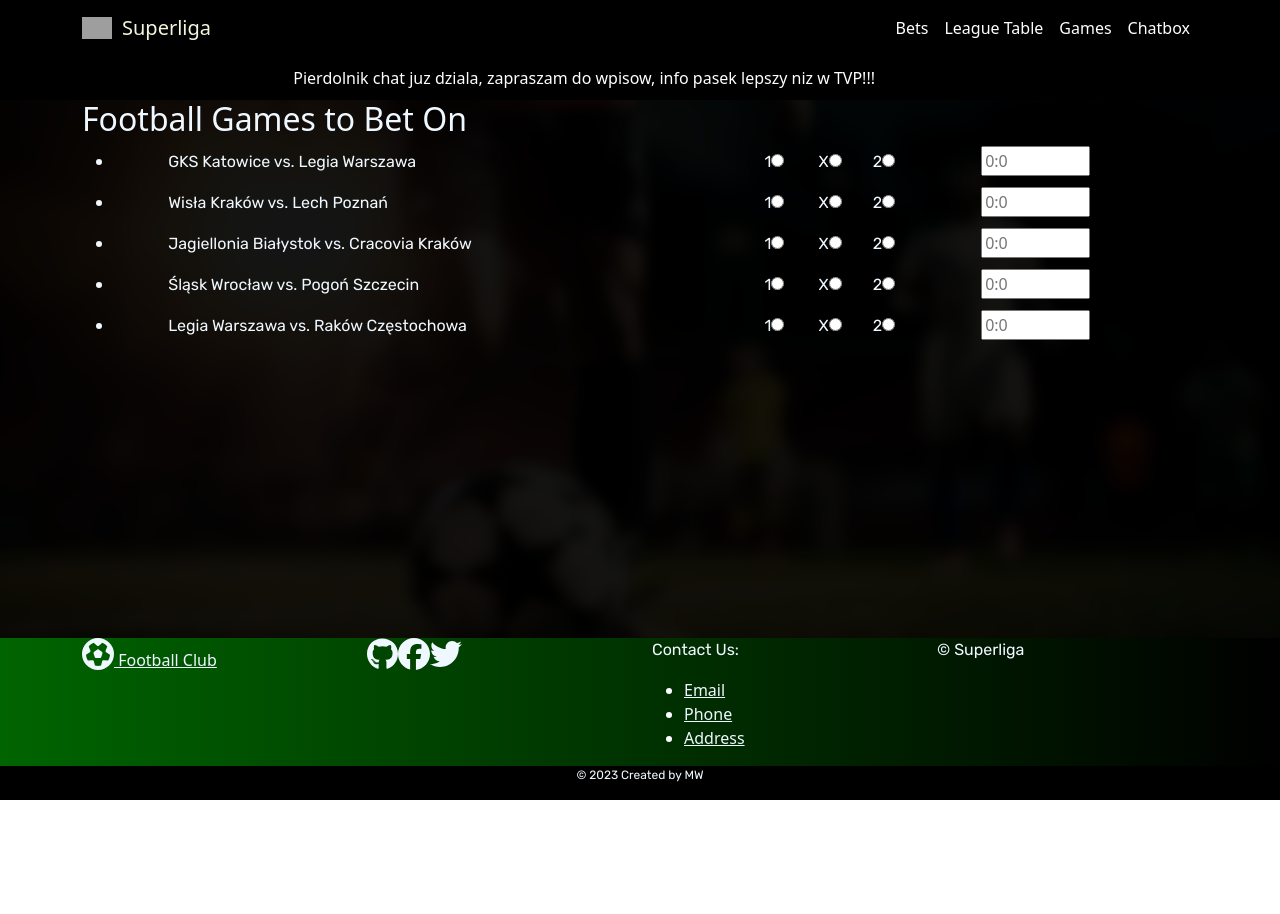
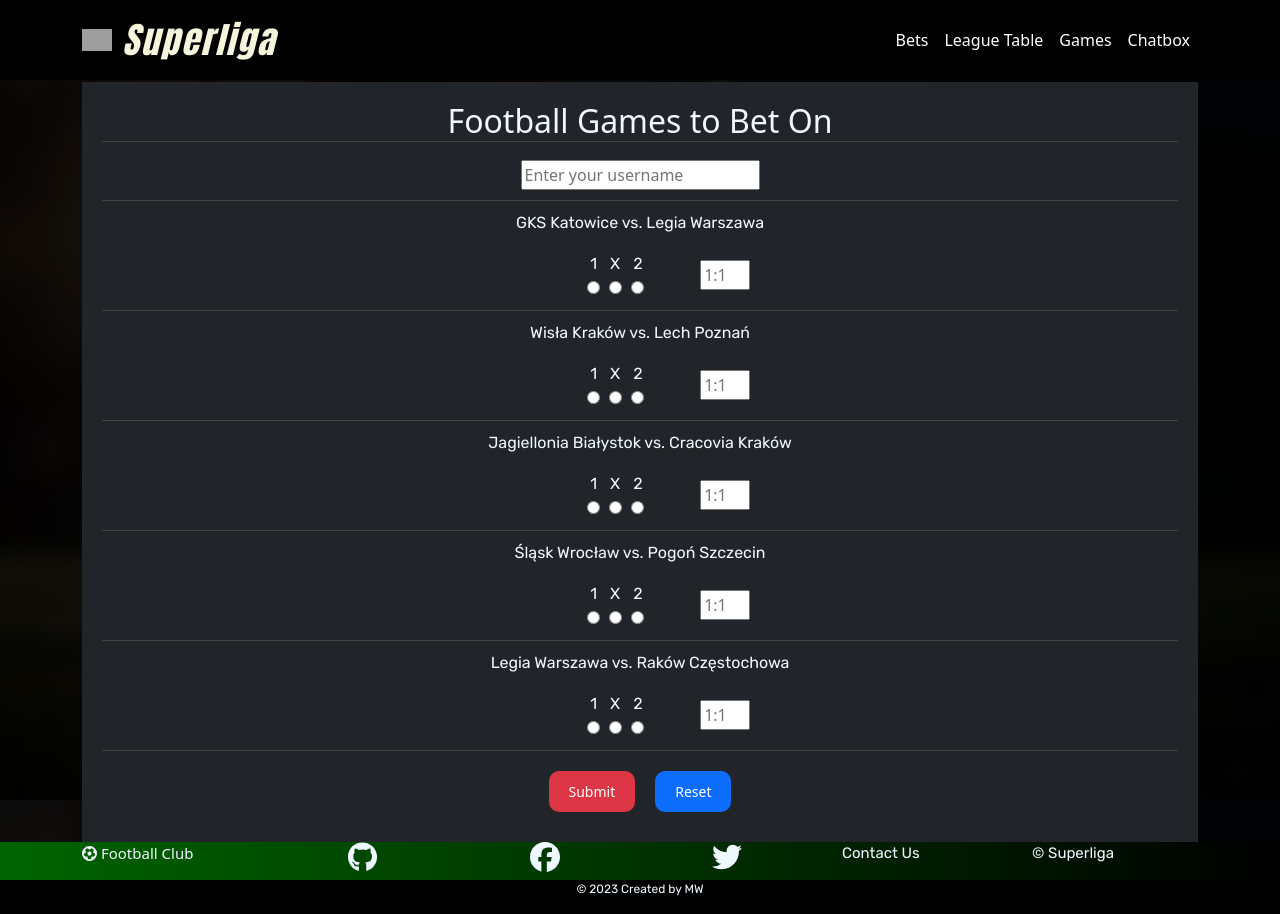
Before and after one commit to MariuszWiacek/ekstraklasa25, a React (Create React App) app: page /bets in a window 1280 px wide. Before the commit the page ends 800 px from the top, so only its background shows below. Built offline with nearby package versions, Linux system fonts and the light colour scheme; grey boxes are pictures that could not be loaded.

Commit message:
bet subpage

```diff
--- a/src/App.js
+++ b/src/App.js
@@ -17,7 +17,7 @@ function App() {
       <div style={{ display: 'flex', flexDirection: 'column', minHeight: '100vh' }}>
         <Navbar />
         <InfoBar />
-        <div className="container" style={{ flex: 1, display: 'flex', flexDirection: 'column' }}>
+        <div className="container" style={{ flex: 1, display: 'flex', flexDirection: 'column', marginTop:"3%" }}>
           {isHomePage && <Home />}
           <Routes>
             <Route path="/table" element={<Table />} />
--- a/src/compartments/bets.js
+++ b/src/compartments/bets.js
@@ -1,4 +1,4 @@
-import React, { useState } from 'react';
+import React, { useState, useEffect } from 'react';
 
 const initialGames = [
   {
@@ -36,86 +36,192 @@ const initialGames = [
     score: '',
     bet: '',
   },
+  // Add more games here
 ];
 
 const Bets = () => {
   const [games, setGames] = useState(initialGames);
+  const [username, setUsername] = useState('');
+  const [submittedData, setSubmittedData] = useState([]);
+  const [isDataSubmitted, setIsDataSubmitted] = useState(false);
+
+  useEffect(() => {
+    // Load the username from local storage if available
+    const savedUsername = localStorage.getItem('username');
+    if (savedUsername) {
+      setUsername(savedUsername);
+    }
+
+    // Load submitted data from local storage
+    const savedData = localStorage.getItem('submittedData');
+    if (savedData) {
+      setSubmittedData(JSON.parse(savedData));
+      setIsDataSubmitted(true); // Set the flag to true
+    }
+  }, []);
+
+  const handleGameChange = (gameId, selectedBet) => {
+    const updatedGames = games.map((game) =>
+      game.id === gameId ? { ...game, bet: selectedBet } : game
+    );
+    setGames(updatedGames);
+  };
+
+  const handleScoreChange = (gameId, score) => {
+    // Ensure that the score follows the format "1:1"
+    // Allow only two numbers and automatically insert a colon
+    score = score.replace(/[^0-9]/g, ''); // Remove any non-numeric characters
+    if (score.length > 1) {
+      // If the input contains two numbers, insert a colon
+      score = score[0] + ':' + score[1];
+    }
+    const updatedGames = games.map((game) =>
+      game.id === gameId ? { ...game, score: score } : game
+    );
+    setGames(updatedGames);
+  };
+
+  const handleSubmit = () => {
+    // Check if data has already been submitted
+    if (isDataSubmitted) {
+      alert('You have already submitted your bets!');
+      return;
+    }
+
+    // Save the username to local storage
+    localStorage.setItem('username', username);
+
+    // Save the submitted data to local storage
+    const newData = games
+      .filter((game) => game.bet && game.score)
+      .map((game) => `${game.home} - ${game.away}, Bet: ${game.bet}, Score: ${game.score}`);
+
+    const updatedData = [...newData, ...submittedData];
+    localStorage.setItem('submittedData', JSON.stringify(updatedData));
+
+    // Set the submitted data and show it
+    setSubmittedData(updatedData);
+    setIsDataSubmitted(true);
+
+    // Send the data to Firebase here
+    // Example: Use Firebase Realtime Database or Firestore
+  };
+
+  const handleReset = () => {
+    // Clear local storage and reset the state
+    localStorage.removeItem('username');
+    localStorage.removeItem('submittedData');
+    setUsername('');
+    setSubmittedData([]);
+    setIsDataSubmitted(false);
+  };
 
   return (
-    <div>
-      <h2 style={{ color: 'aliceblue' }}>Football Games to Bet On</h2>
-      <ul>
-        {games.map((game) => (
-          <li key={game.id} style={{ color: 'aliceblue', width: '100%', marginBottom: '1%' }}>
-            <span style={{ display: 'inline-block', width: '55%', marginLeft:"5%" }}>
+    <div style={{ backgroundColor: '#212529', color: 'aliceblue', padding: '20px' }}>
+      <h2 style={{ textAlign: 'center', borderBottom: '1px solid #444' }}>Football Games to Bet On</h2>
+      <div style={{ textAlign: 'center', marginBottom: '10px', borderBottom: '1px solid #444' }}>
+        <input style={{ margin: '10px' }}
+          type="text"
+          placeholder="Enter your username"
+          value={username}
+          onChange={(e) => setUsername(e.target.value)}
+        />
+      </div>
+      {games.map((game, index) => (
+        <div key={game.id} style={{ textAlign: 'center', marginBottom: '10px', borderBottom: '1px solid #444', paddingBottom: '10px' }}>
+          <p>
              {game.home} vs. {game.away}
-            </span>
-            <div style={{ display: 'inline-block', width: '5%' }}>
+          </p>
+          <div style={{ display: 'flex', justifyContent:"center", alignItems: 'center', marginLeft: '5%' }}>
            <label>
-                <span style={{ color: 'aliceblue' }}>1</span>
+              <span style={{   color: 'aliceblue' , marginLeft: '0.5%' }}>1</span>
               <input
                 type="radio"
                 name={`bet-${game.id}`}
                 value="1"
                 checked={game.bet === '1'}
-                  onChange={(e) => {
-                    const updatedGames = games.map((g) =>
-                      g.id === game.id ? { ...g, bet: e.target.value } : g
-                    );
-                    setGames(updatedGames);
-                  }}
+                onChange={() => handleGameChange(game.id, '1')}
               />
             </label>
-            </div>
-            <div style={{ display: 'inline-block', width: '5%' }}>
             <label>
-                <span style={{ color: 'aliceblue' }}>X</span>
+              <span style={{ color: 'aliceblue',marginLeft: '1%' }}>X</span>
               <input
                 type="radio"
                 name={`bet-${game.id}`}
                 value="X"
                 checked={game.bet === 'X'}
-                  onChange={(e) => {
-                    const updatedGames = games.map((g) =>
-                      g.id === game.id ? { ...g, bet: e.target.value } : g
-                    );
-                    setGames(updatedGames);
-                  }}
+                onChange={() => handleGameChange(game.id, 'X')}
               />
             </label>
-            </div>
-            <div style={{ display: 'inline-block', width: '5%' }}>
             <label>
-                <span style={{ color: 'aliceblue' }}>2</span>
+              <span style={{ color: 'aliceblue',  marginLeft: '1%' }}>2</span>
               <input
                 type="radio"
                 name={`bet-${game.id}`}
                 value="2"
                 checked={game.bet === '2'}
-                  onChange={(e) => {
-                    const updatedGames = games.map((g) =>
-                      g.id === game.id ? { ...g, bet: e.target.value } : g
-                    );
-                    setGames(updatedGames);
-                  }}
+                onChange={() => handleGameChange(game.id, '2')}
               />
             </label>
+            <input
+
+              type="text"
+              placeholder="1:1"
+              value={game.score}
+              style={{ width: '50px', fontSize: '16px', marginLeft: '5%' }}
+              onChange={(e) => handleScoreChange(game.id, e.target.value)}
+            /></div>
+
         </div>
-            <input
-              type="text"
-              placeholder="0:0"
-              value={game.score}
-              style={{ width: '10%', fontSize:"16px",marginLeft:"5%" }}
-              onChange={(e) => {
-                const updatedGames = games.map((g) =>
-                  g.id === game.id ? { ...g, score: e.target.value } : g
-                );
-                setGames(updatedGames);
+      ))}
+
+
+<div style={{ textAlign: 'center' }}>
+        <button
+          style={{
+            backgroundColor: '#DC3545',
+            color: 'white',
+            padding: '10px 20px',
+            border: 'none',
+            borderRadius: '10px',
+            cursor: 'pointer',
+            display: 'inline-block',
+            margin: '10px',
+            fontSize: '14px',
           }}
-            />
-          </li>
+          onClick={handleSubmit}
+        >
+          Submit
+        </button>
+
+        <button
+          style={{
+            backgroundColor: '#0D6EFD',
+            color: 'white',
+            padding: '10px 20px',
+            border: 'none',
+            borderRadius: '10px',
+            cursor: 'pointer',
+            display: 'inline-block',
+            margin: '10px',
+            fontSize: '14px',
+          }}
+          onClick={handleReset}
+        >
+          Reset
+        </button>
+      </div>
+      {/* Display submitted data */}
+      {isDataSubmitted && (
+        <div style={{textAlign:"center"}}>
+          <h3 style={{ color: 'red' }}>{username}'s submitted bets: </h3>
+
+      {submittedData.map((data, index) => (
+        <div key={index}>{data}</div>
       ))}
-      </ul>
+
+        </div>
+      )}
     </div>
   );
 };
--- a/src/compartments/footer.js
+++ b/src/compartments/footer.js
@@ -5,6 +5,7 @@ import { faFutbol } from '@fortawesome/free-solid-svg-icons';
 
 const Footer = () => {
   const footerStyle = {
+    fontSize: "15px",
     backgroundColor: 'darkgreen',
     backgroundImage: 'linear-gradient(to right, darkgreen, black)',
     color: 'white',
@@ -14,7 +15,7 @@ const Footer = () => {
     backgroundColor: 'black',
     textAlign: 'center',
     color: 'white',
-    fontSize: '12px', // Adjust the font size as needed
+    fontSize: '12px',
   };
 
   return (
@@ -23,13 +24,13 @@ const Footer = () => {
         <footer style={footerStyle}>
           <div className="container">
             <div className="row">
-              <div className="col-md-3">
+              <div className="col-md-2">
                 <a href="#">
-                  <FontAwesomeIcon icon={faFutbol} size="2x" /> Football Club
+                  <FontAwesomeIcon icon={faFutbol} size="1.5x" /> Football Club
                 </a>
               </div>
-              <div className="col-md-3">
-                <div className="social-icons">
+              <div className="col-md-6">
+                <div className="social-icons" style={{display:"flex", justifyContent:"space-around"}}>
                   <a href="#">
                     <FontAwesomeIcon icon={faGithub} size="2x" />
                   </a>
@@ -41,21 +42,10 @@ const Footer = () => {
                   </a>
                 </div>
               </div>
-              <div className="col-md-3">
-                <p>Contact Us:</p>
-                <ul>
-                  <li>
-                    <a href="#">Email</a>
-                  </li>
-                  <li>
-                    <a href="#">Phone</a>
-                  </li>
-                  <li>
-                    <a href="#">Address</a>
-                  </li>
-                </ul>
+              <div className="col-md-2">
+                <p>Contact Us</p>
               </div>
-              <div className="col-md-3">
+              <div className="col-md-2">
                 <div>
                   <p>&copy; Superliga</p>
                 </div>
--- a/src/compartments/home.js
+++ b/src/compartments/home.js
@@ -1,19 +1,28 @@
 import React from 'react';
 import { Link } from 'react-router-dom';
 
+const brandStyle = {
+  fontFamily: 'Impact',
+  fontSize: '36px',
+  fontStyle: 'italic',
+  letterSpacing: '2px',
+  color: 'red',
+};
 
 const Home = () => {
   return (
-    <div>
-      <h1 style={{ color: "white" }}>Welcome to Superliga</h1>
-      <p style={{ color: "white" }}>Place where you can have some fun guessing football scores</p>
+    <div style={{ textAlign: 'center', marginTop: '5vh' }}>
+      <h1 style={{ fontSize: '36px', color: 'aliceblue' }}>
+        Welcome to <span style={{ ...brandStyle, animation: 'pulse 2s infinite' }}>Superliga</span>
+      </h1>
+      <p style={{ color: 'white' }}>Place where you can have some fun guessing football scores</p>
       <Link to="/bets">
-        <div className="arrow" style={{ position: 'relative',animation: 'bounce 2s infinite', cursor: 'pointer' }}>
+        <div className="arrow" style={{ position: 'relative', animation: 'bounce 2s infinite', cursor: 'pointer' }}>
           <span style={{ fontSize: '24px' }}>➜</span>
         </div>
       </Link>
-      <Link to="/bets" style={{ color: "white", textDecoration: "underline", position: 'relative' }}>
-        Guess Your Scores Here
+      <Link to="/bets" style={{ color: 'white', textDecoration: 'underline', position: 'relative' }}>
+        <span className="animated-text">Guess Your Scores Here</span>
       </Link>
     </div>
   );
--- a/src/compartments/navbar.js
+++ b/src/compartments/navbar.js
@@ -17,17 +17,26 @@ const Navbar = () => {
   const menuClass = isMenuOpen ? "collapse navbar-collapse show" : "collapse navbar-collapse";
 
   const navbarStyle = {
+    position: 'fixed', // Fixed position
+    top: 0, // Stick to the top
+    width: '100%', // Full width
     background: 'linear-gradient(to right, black, black, black)',
+    zIndex: 1000, // Ensure it's above other content
   };
 
   const logoStyle = {
     width: '30px', // Adjust the size of the logo as needed
     marginRight: '10px', // Add spacing between the logo and text
+    background: 'transparent', // Make the logo background transparent
   };
 
   const brandStyle = {
     display: 'flex',
     alignItems: 'center', // Align the logo and text vertically
+    fontFamily: 'Impact',
+    fontSize: '36px',
+    fontStyle: 'italic',
+    letterSpacing: '2px',
   };
 
   const linksStyle = {
@@ -50,7 +59,6 @@ const Navbar = () => {
         </button>
         <div className={menuClass} id="navbarNav">
           <ul className="navbar-nav" style={linksStyle}>
-
             <li className="nav-item">
               <Link to="/bets" className="nav-link" onClick={closeMenu}>
                 Bets
--- a/src/index.css
+++ b/src/index.css
@@ -8,6 +8,12 @@ body {
   background-repeat: no-repeat; /* Prevent the image from repeating */
   position: relative; /* Needed for the overlay */
   background-attachment: fixed; /* Ensures the image covers the full height */
+
+  #logo {
+    font-family: 'Impact', sans-serif;
+    font-size: 36px;
+    font-weight: bold;
+  }
 
   /* Add a pseudo-element to create the overlay */
   &::before {
@@ -24,13 +30,19 @@ body {
 }
 a{
   color: aliceblue !important;
+  text-decoration: none !important;
 }
 
 h2 {
   color: aliceblue !important;
 }
+
+ul{
+  color: aliceblue !important;
+}
+
 h1 {
-  color: aliceblue !important;
+  color: aliceblue !important ;
   font-family: "Rubik"
 }
 
@@ -84,6 +96,43 @@ code {
   }
 }
 
+.animated-text {
+  display: inline-block;
+  animation: textAnimation 2s infinite;
+}
+
+@keyframes textAnimation {
+  0% {
+    transform: translateY(0);
+  }
+  50% {
+    transform: translateY(-5px);
+  }
+  100% {
+    transform: translateY(0);
+  }
+}
+
+@keyframes pulse {
+  0% {
+    transform: scale(1);
+  }
+  50% {
+    transform: scale(1.05);
+  }
+  100% {
+    transform: scale(1);
+  }
+}
+
+/* Apply the animation to the "Superliga" text */
+span[style*='animation: pulse'] {
+  animation: pulse 2s infinite;
+}
+
+
+
+
 @media (max-width: 768px) {
   span {
     font-size: 12px;
```
Lines whose indentation alone changed are shown as unchanged.
